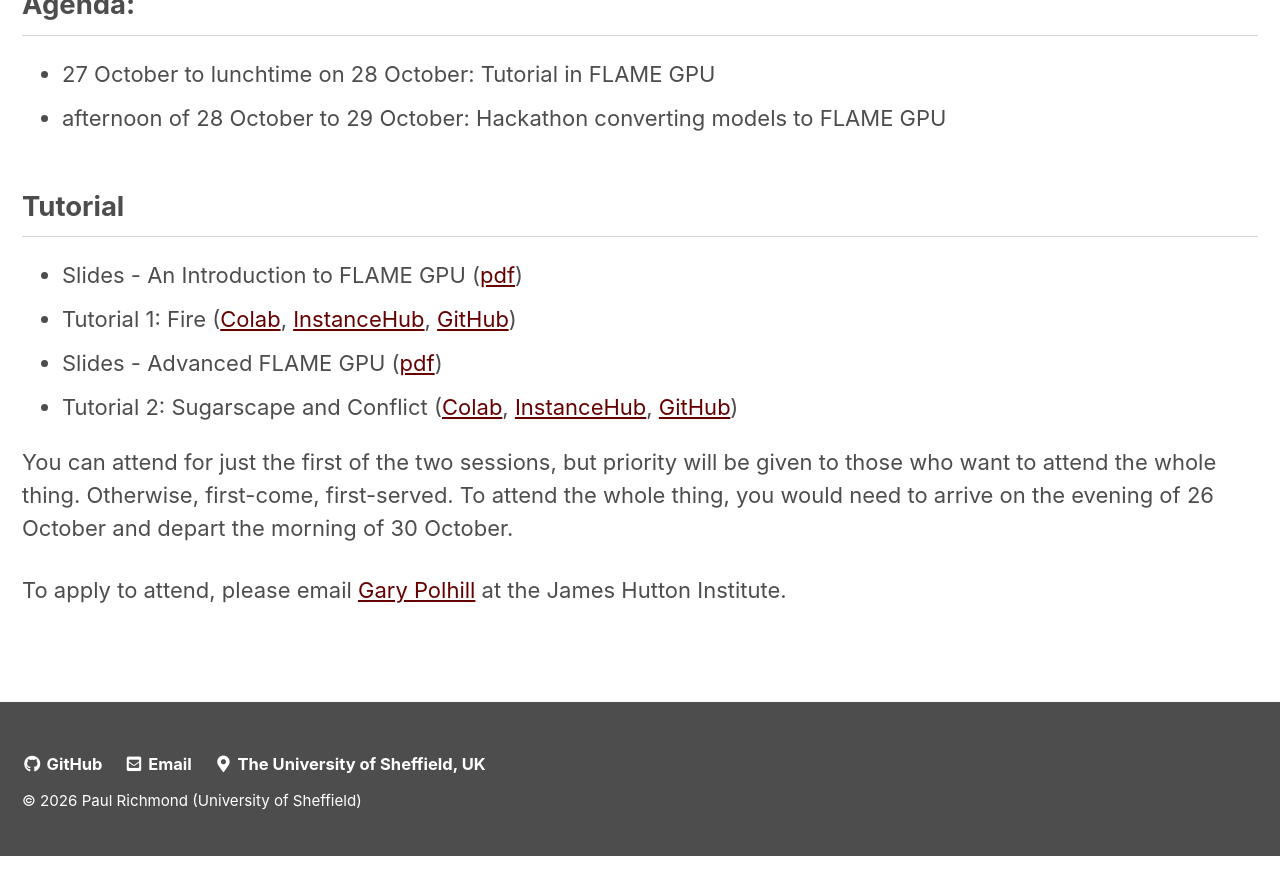
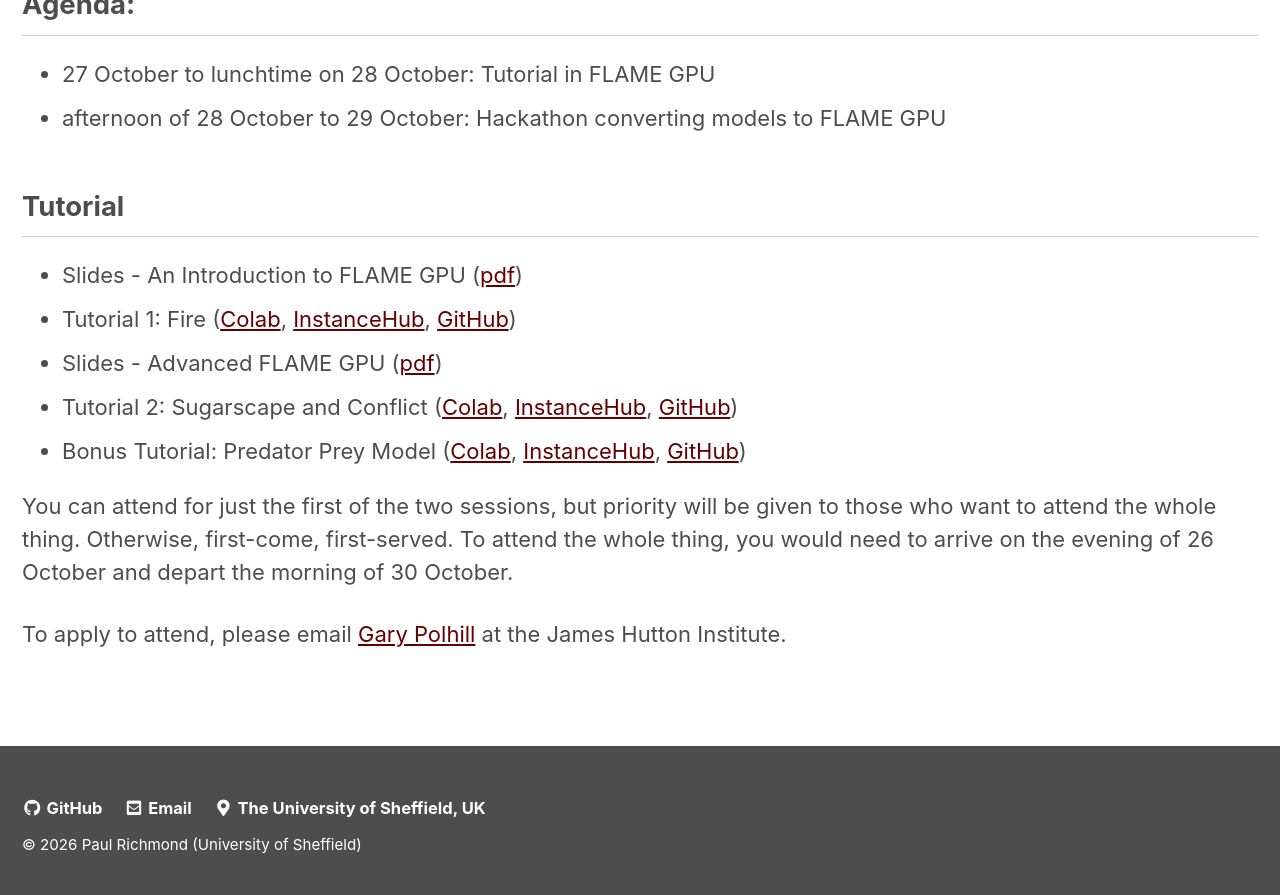
Before and after one commit to FLAMEGPU/flamegpu.github.io, a Jekyll site: the page built from events/hutton26.md, in a window 1280 px wide and 900 px high, scrolled down 1029 px. Shown: the top 895 px of the window. Built offline with Jekyll 4.4.1, drawn with Linux system fonts in a browser that asks for light colours; cached includes are drawn as plain includes; before the commit the page ends 1885 px from its top, so only the background shows below that.

Commit message:
Fix tutorial links and add Predator Prey Model tutorial
Updated tutorial links and added a new bonus tutorial.

```diff
--- a/events/hutton26.md
+++ b/events/hutton26.md
@@ -23,7 +23,9 @@ You will not need a GPU-enabled laptop (but if you have one, feel free to bring
  - Slides - An Introduction to FLAME GPU ([pdf](https://drive.google.com/file/d/1ZYK1ONElmkirQB2FA5faQtkWpfaCejEm/view?usp=drive_link))
  - Tutorial 1: Fire ([Colab](https://colab.research.google.com/github/FLAMEGPU/FLAMEGPU2-tutorial-fire/blob/main/FLAMEGPU-Tutorial-Fire.ipynb), [InstanceHub](https://www.instancehub.com/labs/8/), [GitHub](https://github.com/FLAMEGPU/FLAMEGPU2-tutorial-fire))
  - Slides - Advanced FLAME GPU ([pdf](https://drive.google.com/file/d/144MYrkgUBD1iTLcT-ocykLKOR7okuW0v/view?usp=drive_link))
- - Tutorial 2: Sugarscape and Conflict ([Colab](https://colab.research.google.com/github/FLAMEGPU/FLAMEGPU2_python_sugarscape_tutorial/blob/CUDA13/FLAMEGPU-Tutorial.ipynb), [InstanceHub](https://www.instancehub.com/labs/9/), [GitHub](https://github.com/FLAMEGPU/FLAMEGPU2_python_sugarscape_tutorial))
+ - Tutorial 2: Sugarscape and Conflict ([Colab](https://colab.research.google.com/github/FLAMEGPU/FLAMEGPU2_python_sugarscape_tutorial/blob/main/FLAMEGPU-Tutorial.ipynb), [InstanceHub](https://www.instancehub.com/labs/9/), [GitHub](https://github.com/FLAMEGPU/FLAMEGPU2_python_sugarscape_tutorial))
+ - Bonus Tutorial: Predator Prey Model ([Colab](https://colab.research.google.com/github/FLAMEGPU/FLAMEGPU2-tutorial-python/blob/main/FLAME_GPU_2_python_tutorial.ipynb), [InstanceHub](https://www.instancehub.com/labs/10/), [GitHub](https://github.com/FLAMEGPU/FLAMEGPU2-tutorial-python))
+
 
 
 You can attend for just the first of the two sessions, but priority will be given to those who want to attend the whole thing. Otherwise, first-come, first-served. To attend the whole thing, you would need to arrive on the evening of 26 October and depart the morning of 30 October.
```
